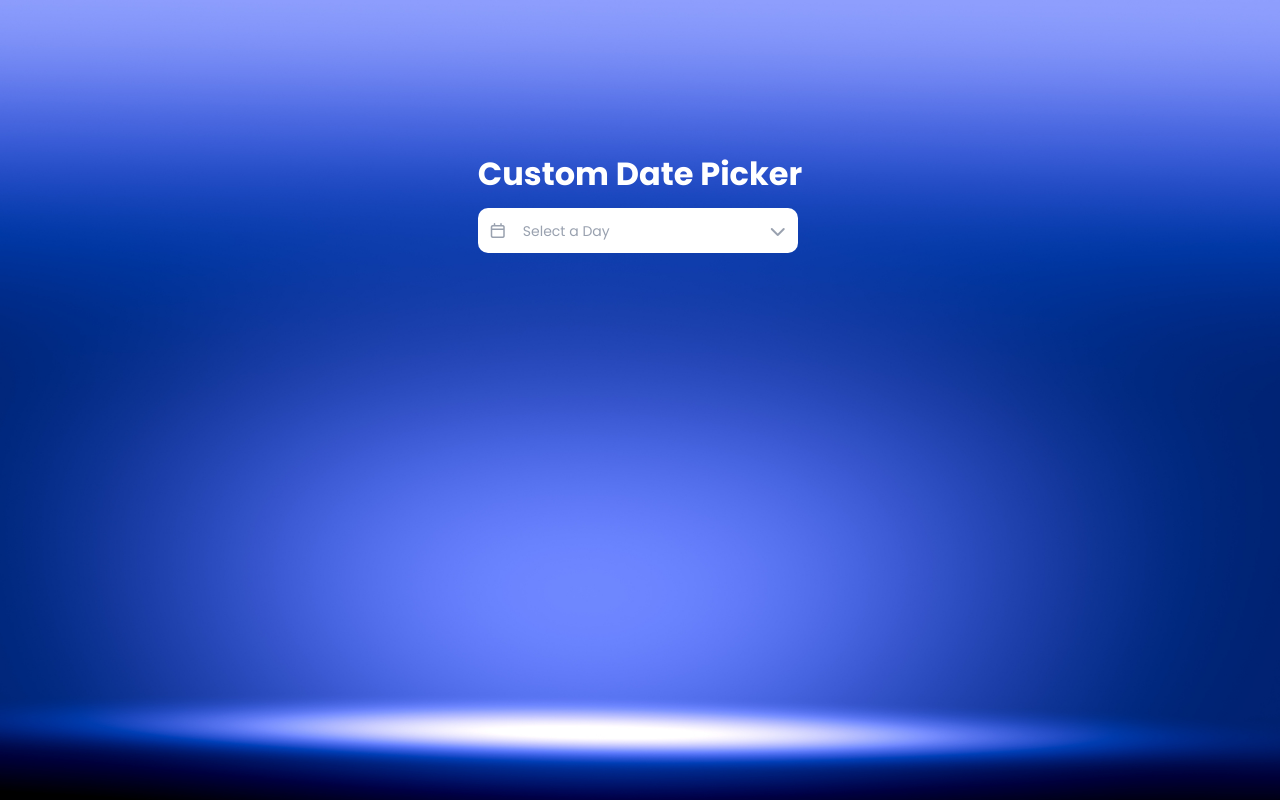
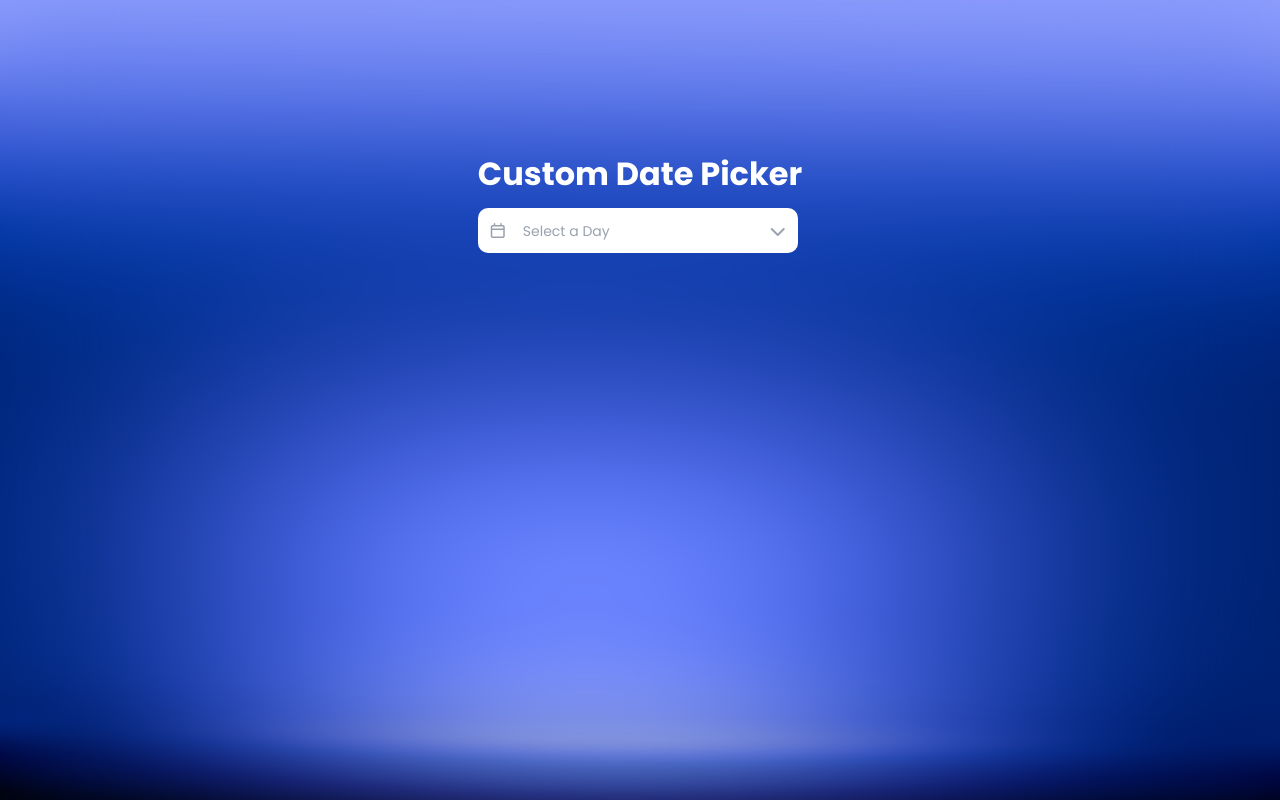
Before and after one commit to sifathsaleem/Date-picker, a plain HTML site: page index.html in a window 1280 px wide. Drawn offline with Linux system fonts and the light colour scheme.

Commit message:
fixed a bug

```diff
--- a/style.css
+++ b/style.css
@@ -17,6 +17,7 @@ body {
   display: flex;
   justify-content: center;
   background: url('./assets/background.jpg') no-repeat center/cover;
+  backdrop-filter: blur(50px);
 }
 
 .container {
```
